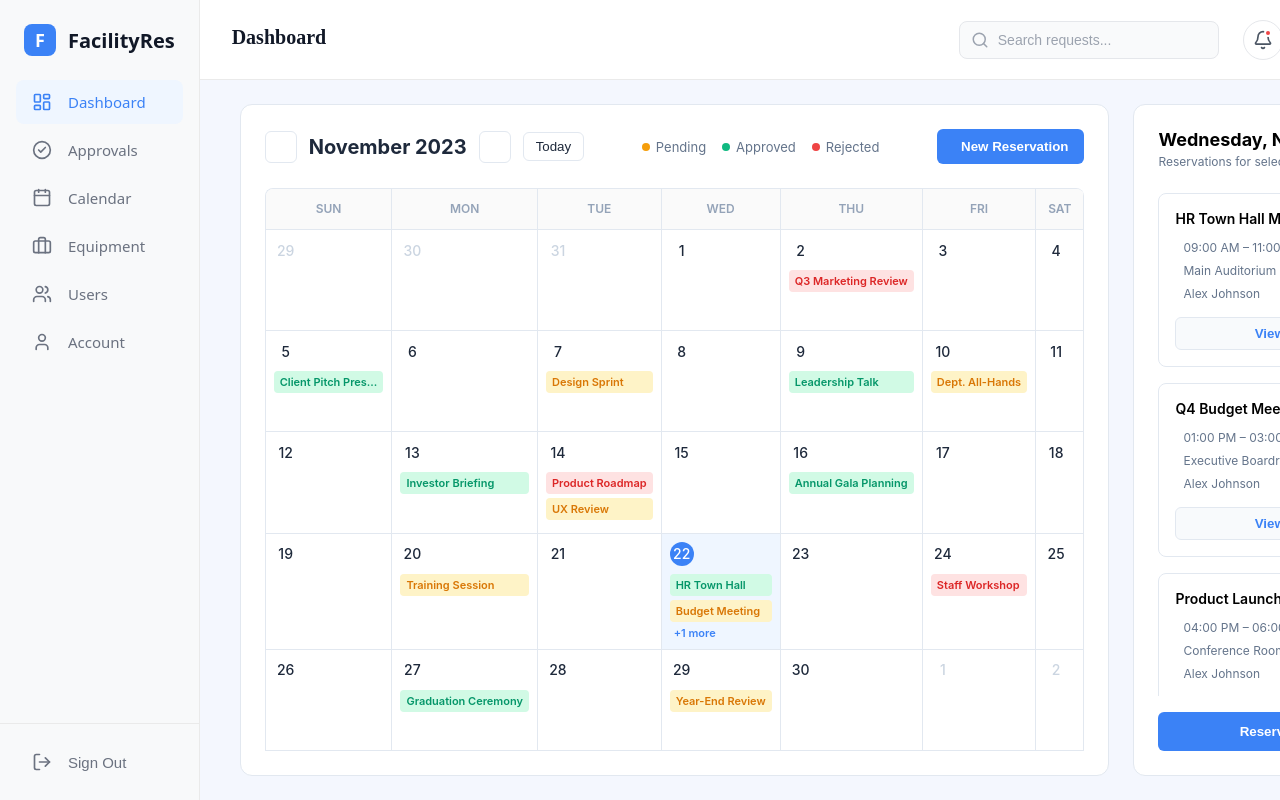
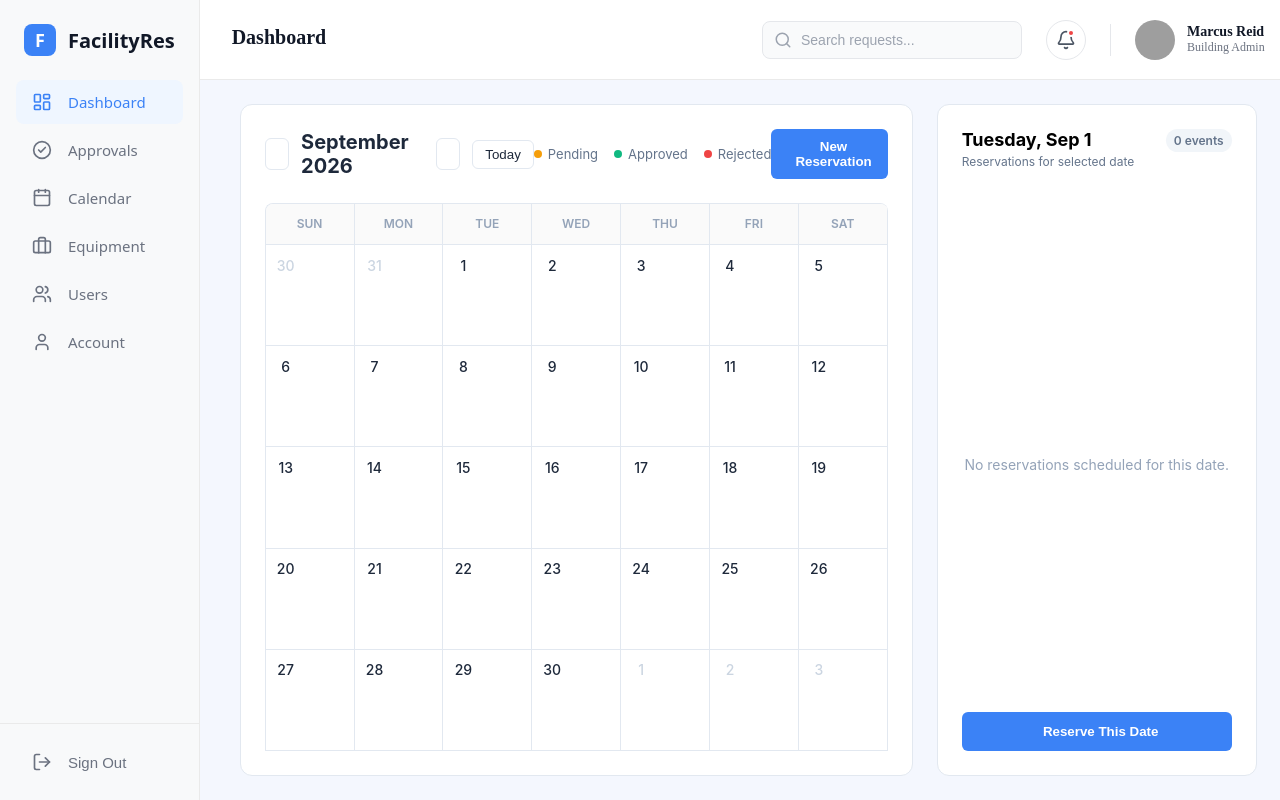
Before and after one commit to John-Pastor69/my-react-app, a React (Vite) app: page /dashboard in a window 1280 px wide. Built offline with nearby package versions, Linux system fonts and the light colour scheme; grey boxes are pictures that could not be loaded.

Commit message:
updated 12:16pm calendar

```diff
--- a/src/pages/mis/MisCalendar.jsx
+++ b/src/pages/mis/MisCalendar.jsx
@@ -1,5 +1,5 @@
 import React from 'react';
-import '../../styles/mis/calendar.scss'; // Make sure this path points correctly to your styles folder
+import '../../styles/mis/calendar.scss';
 
 const MisCalendar = () => {
   return (
@@ -11,7 +11,7 @@ const MisCalendar = () => {
         <div className="calendar-header">
           <div className="month-nav">
             <button className="icon-btn"><i className="ph ph-caret-left"></i></button>
-            <h2>November 2023</h2>
+            <h2>September 2026</h2>
             <button className="icon-btn"><i className="ph ph-caret-right"></i></button>
             <button className="today-btn">Today</button>
           </div>
@@ -38,91 +38,49 @@ const MisCalendar = () => {
           <div className="weekday">SAT</div>
 
           {/* Row 1 */}
-          <div className="day-cell prev-month"><span className="date">29</span></div>
           <div className="day-cell prev-month"><span className="date">30</span></div>
           <div className="day-cell prev-month"><span className="date">31</span></div>
           <div className="day-cell"><span className="date">1</span></div>
-          <div className="day-cell">
-            <span className="date">2</span>
-            <div className="event-pill pill-red">Q3 Marketing Review</div>
-          </div>
+          <div className="day-cell"><span className="date">2</span></div>
           <div className="day-cell"><span className="date">3</span></div>
           <div className="day-cell"><span className="date">4</span></div>
+          <div className="day-cell"><span className="date">5</span></div>
 
           {/* Row 2 */}
-          <div className="day-cell">
-            <span className="date">5</span>
-            <div className="event-pill pill-green">Client Pitch Pres...</div>
-          </div>
           <div className="day-cell"><span className="date">6</span></div>
-          <div className="day-cell">
-            <span className="date">7</span>
-            <div className="event-pill pill-yellow">Design Sprint</div>
-          </div>
+          <div className="day-cell"><span className="date">7</span></div>
           <div className="day-cell"><span className="date">8</span></div>
-          <div className="day-cell">
-            <span className="date">9</span>
-            <div className="event-pill pill-green">Leadership Talk</div>
-          </div>
-          <div className="day-cell">
-            <span className="date">10</span>
-            <div className="event-pill pill-yellow">Dept. All-Hands</div>
-          </div>
+          <div className="day-cell"><span className="date">9</span></div>
+          <div className="day-cell"><span className="date">10</span></div>
           <div className="day-cell"><span className="date">11</span></div>
+          <div className="day-cell"><span className="date">12</span></div>
 
           {/* Row 3 */}
-          <div className="day-cell"><span className="date">12</span></div>
-          <div className="day-cell">
-            <span className="date">13</span>
-            <div className="event-pill pill-green">Investor Briefing</div>
-          </div>
-          <div className="day-cell">
-            <span className="date">14</span>
-            <div className="event-pill pill-red">Product Roadmap</div>
-            <div className="event-pill pill-yellow">UX Review</div>
-          </div>
+          <div className="day-cell"><span className="date">13</span></div>
+          <div className="day-cell"><span className="date">14</span></div>
           <div className="day-cell"><span className="date">15</span></div>
-          <div className="day-cell">
-            <span className="date">16</span>
-            <div className="event-pill pill-green">Annual Gala Planning</div>
-          </div>
+          <div className="day-cell"><span className="date">16</span></div>
           <div className="day-cell"><span className="date">17</span></div>
           <div className="day-cell"><span className="date">18</span></div>
+          <div className="day-cell"><span className="date">19</span></div>
 
-          {/* Row 4 (Selected Date) */}
-          <div className="day-cell"><span className="date">19</span></div>
-          <div className="day-cell">
-            <span className="date">20</span>
-            <div className="event-pill pill-yellow">Training Session</div>
-          </div>
+          {/* Row 4 */}
+          <div className="day-cell"><span className="date">20</span></div>
           <div className="day-cell"><span className="date">21</span></div>
-          <div className="day-cell selected-day">
-            <span className="date active">22</span>
-            <div className="event-pill pill-green">HR Town Hall</div>
-            <div className="event-pill pill-yellow">Budget Meeting</div>
-            <div className="event-more">+1 more</div>
-          </div>
+          <div className="day-cell"><span className="date">22</span></div>
           <div className="day-cell"><span className="date">23</span></div>
-          <div className="day-cell">
-            <span className="date">24</span>
-            <div className="event-pill pill-red">Staff Workshop</div>
-          </div>
+          <div className="day-cell"><span className="date">24</span></div>
           <div className="day-cell"><span className="date">25</span></div>
+          <div className="day-cell"><span className="date">26</span></div>
 
           {/* Row 5 */}
-          <div className="day-cell"><span className="date">26</span></div>
-          <div className="day-cell">
-            <span className="date">27</span>
-            <div className="event-pill pill-green">Graduation Ceremony</div>
-          </div>
+          <div className="day-cell"><span className="date">27</span></div>
           <div className="day-cell"><span className="date">28</span></div>
-          <div className="day-cell">
-            <span className="date">29</span>
-            <div className="event-pill pill-yellow">Year-End Review</div>
-          </div>
+          <div className="day-cell"><span className="date">29</span></div>
           <div className="day-cell"><span className="date">30</span></div>
           <div className="day-cell prev-month"><span className="date">1</span></div>
           <div className="day-cell prev-month"><span className="date">2</span></div>
+          <div className="day-cell prev-month"><span className="date">3</span></div>
         </div>
       </div>
 
@@ -131,51 +89,16 @@ const MisCalendar = () => {
 
         <div className="sidebar-header">
           <div>
-            <h3>Wednesday, Nov 22</h3>
+            <h3>Tuesday, Sep 1</h3>
             <p>Reservations for selected date</p>
           </div>
-          <span className="event-count">3 events</span>
+          <span className="event-count" style={{ background: '#F1F5F9', color: '#64748B' }}>0 events</span>
         </div>
 
-        <div className="event-cards">
-          <div className="event-card">
-            <div className="card-top">
-              <h4>HR Town Hall Meeting</h4>
-              <span className="status-badge bg-green">Approved</span>
-            </div>
-            <div className="card-details">
-              <p><i className="ph ph-clock"></i> 09:00 AM – 11:00 AM</p>
-              <p><i className="ph ph-map-pin"></i> Main Auditorium</p>
-              <p><i className="ph ph-user"></i> Alex Johnson</p>
-            </div>
-            <button className="view-btn">View Details</button>
-          </div>
-
-          <div className="event-card">
-            <div className="card-top">
-              <h4>Q4 Budget Meeting</h4>
-              <span className="status-badge bg-yellow">Pending</span>
-            </div>
-            <div className="card-details">
-              <p><i className="ph ph-clock"></i> 01:00 PM – 03:00 PM</p>
-              <p><i className="ph ph-map-pin"></i> Executive Boardroom</p>
-              <p><i className="ph ph-user"></i> Alex Johnson</p>
-            </div>
-            <button className="view-btn">View Details</button>
-          </div>
-
-          <div className="event-card">
-            <div className="card-top">
-              <h4>Product Launch Event</h4>
-              <span className="status-badge bg-red">Rejected</span>
-            </div>
-            <div className="card-details">
-              <p><i className="ph ph-clock"></i> 04:00 PM – 06:00 PM</p>
-              <p><i className="ph ph-map-pin"></i> Conference Room A</p>
-              <p><i className="ph ph-user"></i> Alex Johnson</p>
-            </div>
-            <button className="view-btn">View Details</button>
-          </div>
+        <div className="event-cards" style={{ justifyContent: 'center', alignItems: 'center' }}>
+          <p style={{ color: '#94A3B8', fontSize: '14px', textAlign: 'center', marginTop: '40px' }}>
+            No reservations scheduled for this date.
+          </p>
         </div>
 
         <button className="reserve-date-btn">
@@ -187,5 +110,4 @@ const MisCalendar = () => {
   );
 };
 
-// This exact line is required for React.lazy() to work
 export default MisCalendar;
--- a/src/pages/mis/MisEquipmentManagement.jsx
+++ b/src/pages/mis/MisEquipmentManagement.jsx
@@ -1,5 +1,5 @@
 import React, { useState } from 'react';
-import '../styles/mis/MisEquipmentManagement.scss';
+import "../../styles/mis/MisEquipmentManagement.scss";
 
 const EquipmentManagement = () => {
   // Initial local state for equipment inventory
--- a/src/pages/routers/DashboardRouter.jsx
+++ b/src/pages/routers/DashboardRouter.jsx
@@ -9,6 +9,7 @@ const SchoolAdminDashboard = lazy(() => import('../school_admin/SchoolAdminDashb
 const UserDashboard = lazy(() => import('../user/UserDashboard'));
 
 const MisCalendar = lazy(() => import('../mis/MisCalendar'));
+const MisEquipmentManagement = lazy(() => import('../mis/MisEquipmentManagement'));
 
 const DashboardRouter = ({ currentUserRole }) => {
 
@@ -22,6 +23,7 @@ const DashboardRouter = ({ currentUserRole }) => {
     'user': <UserDashboard />,
 
     'mis_calendar': <MisCalendar />,
+    'mis_equipment': <MisEquipmentManagement />,
   };
 
   const CurrentDashboard = dashboardComponents[currentUserRole] || (
```
